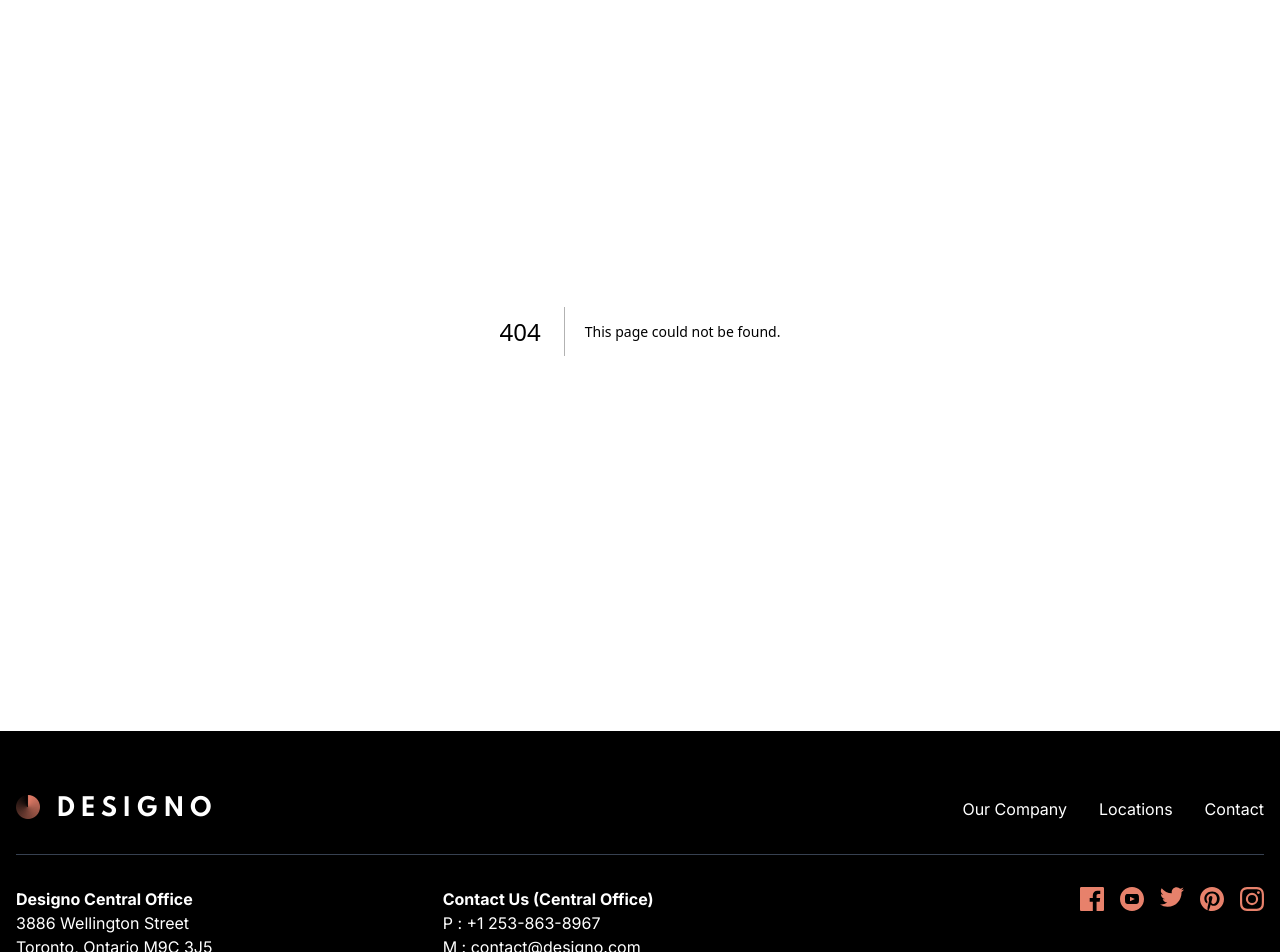
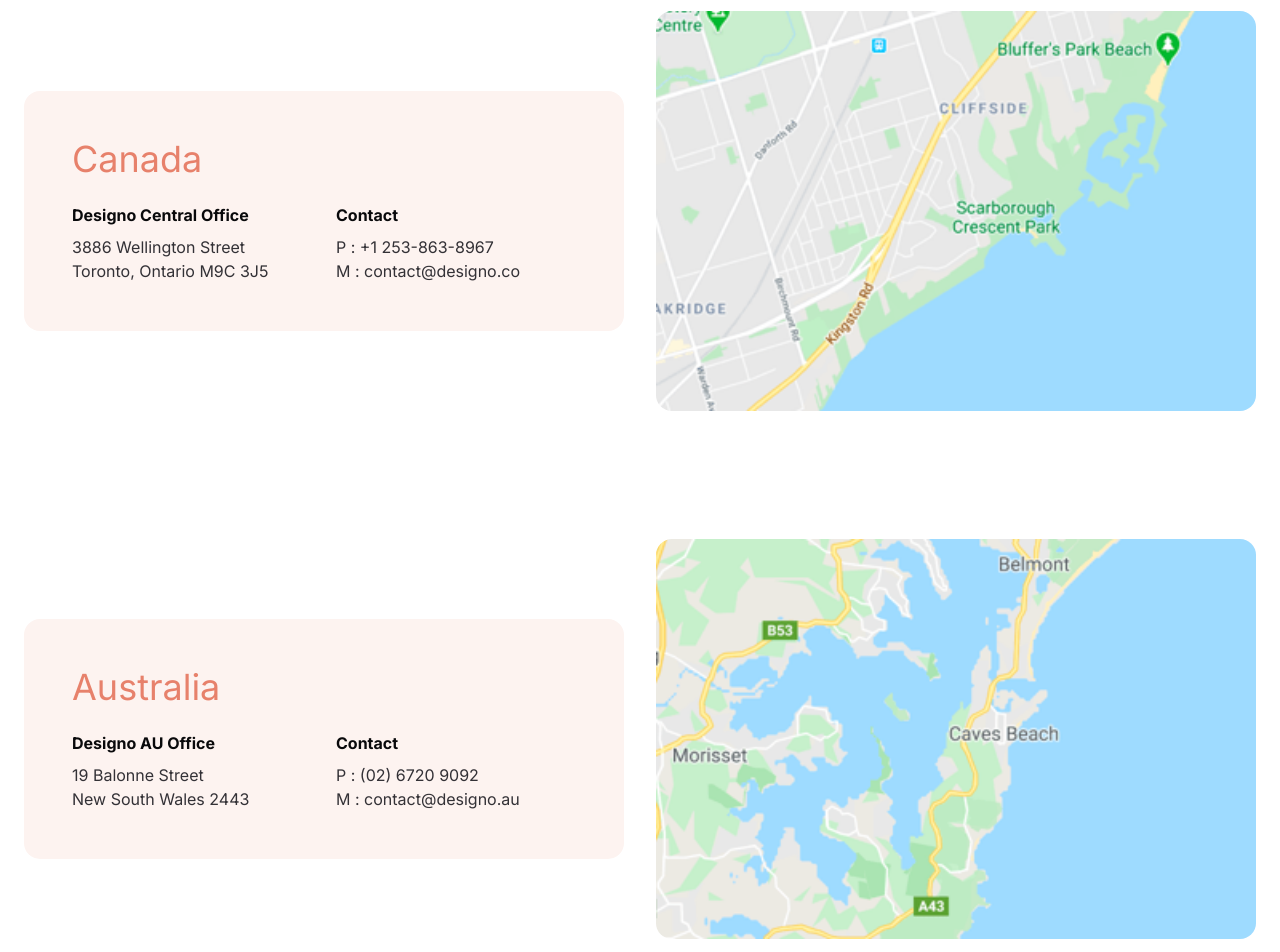
Before and after one commit to RutamBhagat/designo, a Next.js app: page /locations in a window 1280 px wide. Before the commit this address had no page. Shown: the part 160-1112 px from the top of the page. Built offline with nearby package versions, Linux system fonts and the light colour scheme.

Commit message:
feat(ui): Add Locations page and CTA section; implement LocationCard component

```diff
--- /dev/null
+++ b/src/app/locations/page.tsx
@@ -0,0 +1,106 @@
+import { CTASection } from "@/components/cta-section";
+import Image from "next/image";
+
+const locations = [
+  {
+    title: "Canada",
+    officeName: "Designo Central Office",
+    address: ["3886 Wellington Street", "Toronto, Ontario M9C 3J5"],
+    phone: "+1 253-863-8967",
+    email: "contact@designo.co",
+    mapImage: "/assets/locations/desktop/image-map-canada.png",
+    reverse: true,
+  },
+  {
+    title: "Australia",
+    officeName: "Designo AU Office",
+    address: ["19 Balonne Street", "New South Wales 2443"],
+    phone: "(02) 6720 9092",
+    email: "contact@designo.au",
+    mapImage: "/assets/locations/desktop/image-map-australia.png",
+  },
+  {
+    title: "United Kingdom",
+    officeName: "Designo UK Office",
+    address: ["13 Colorado Way", "Rhyd-y-fro SA8 9GA"],
+    phone: "078 3115 1400",
+    email: "contact@designo.uk",
+    mapImage: "/assets/locations/desktop/image-map-united-kingdom.png",
+    reverse: true,
+  },
+];
+
+interface LocationCardProps {
+  title: string;
+  officeName: string;
+  address: string[];
+  phone: string;
+  email: string;
+  mapImage: string;
+  reverse?: boolean;
+}
+
+export function LocationCard({
+  title,
+  officeName,
+  address,
+  phone,
+  email,
+  mapImage,
+  reverse = false,
+}: LocationCardProps) {
+  return (
+    <div className="mb-16 grid items-center gap-8 md:mb-24 md:grid-cols-2 lg:mb-32">
+      <div
+        className={`rounded-2xl bg-[#FDF3F0] p-8 md:p-12 ${reverse ? "order-2 md:order-1" : ""}`}
+      >
+        <h2 className="mb-6 text-4xl text-[#E7816B]">{title}</h2>
+        <div className="grid gap-6 sm:grid-cols-2">
+          <div>
+            <p className="mb-2 font-bold">{officeName}</p>
+            <p className="text-[#333136]">
+              {address.map((line, i) => (
+                <span key={i}>
+                  {line}
+                  <br />
+                </span>
+              ))}
+            </p>
+          </div>
+          <div>
+            <p className="mb-2 font-bold">Contact</p>
+            <p className="text-[#333136]">
+              P : {phone}
+              <br />M : {email}
+            </p>
+          </div>
+        </div>
+      </div>
+      <div
+        className={`relative h-[320px] overflow-hidden rounded-2xl md:h-[400px] ${reverse ? "order-1 md:order-2" : ""}`}
+      >
+        <Image
+          src={mapImage}
+          alt={`${title} office location map`}
+          fill
+          className="object-cover"
+        />
+      </div>
+    </div>
+  );
+}
+
+export default function page() {
+  return (
+    <main className="mx-auto max-w-7xl flex-1">
+      <section className="py-12 md:py-16 lg:py-20">
+        <div className="container px-4 md:px-6">
+          {locations.map((location) => (
+            <LocationCard key={location.title} {...location} />
+          ))}
+        </div>
+      </section>
+      <CTASection />
+    </main>
+  );
+}
--- /dev/null
+++ b/src/components/cta-section.tsx
@@ -0,0 +1,28 @@
+import { Button } from "./ui/button";
+import Link from "next/link";
+import React from "react";
+
+export function CTASection() {
+  return (
+    <section className="py-12 md:py-16 lg:py-20">
+      <div className="container px-4 md:px-6">
+        <div className="relative overflow-hidden rounded-2xl bg-[#E7816B] p-8 text-center text-white md:p-12 lg:p-16">
+          <div className="mx-auto max-w-2xl">
+            <h2 className="mb-6 text-4xl font-bold md:text-5xl">
+              Let&apos;s talk about your project
+            </h2>
+            <p className="mb-8 text-lg opacity-80">
+              Ready to take it to the next level? Contact us today and find out
+              how our expertise can help your business grow.
+            </p>
+            <Link href="/contact">
+              <Button className="bg-white px-6 py-4 font-bold text-black hover:bg-white/90">
+                GET IN TOUCH
+              </Button>
+            </Link>
+          </div>
+        </div>
+      </div>
+    </section>
+  );
+}
```
